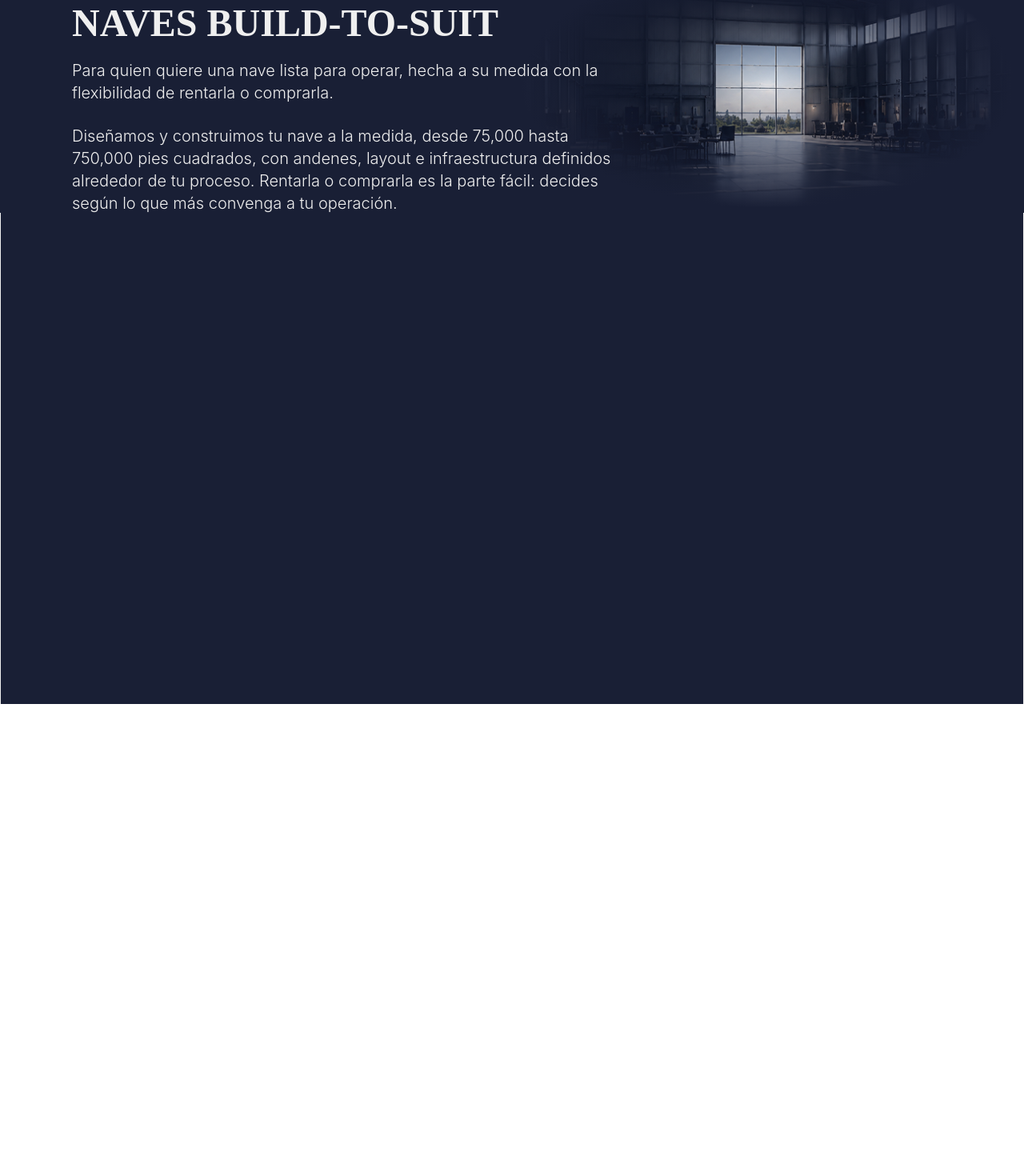
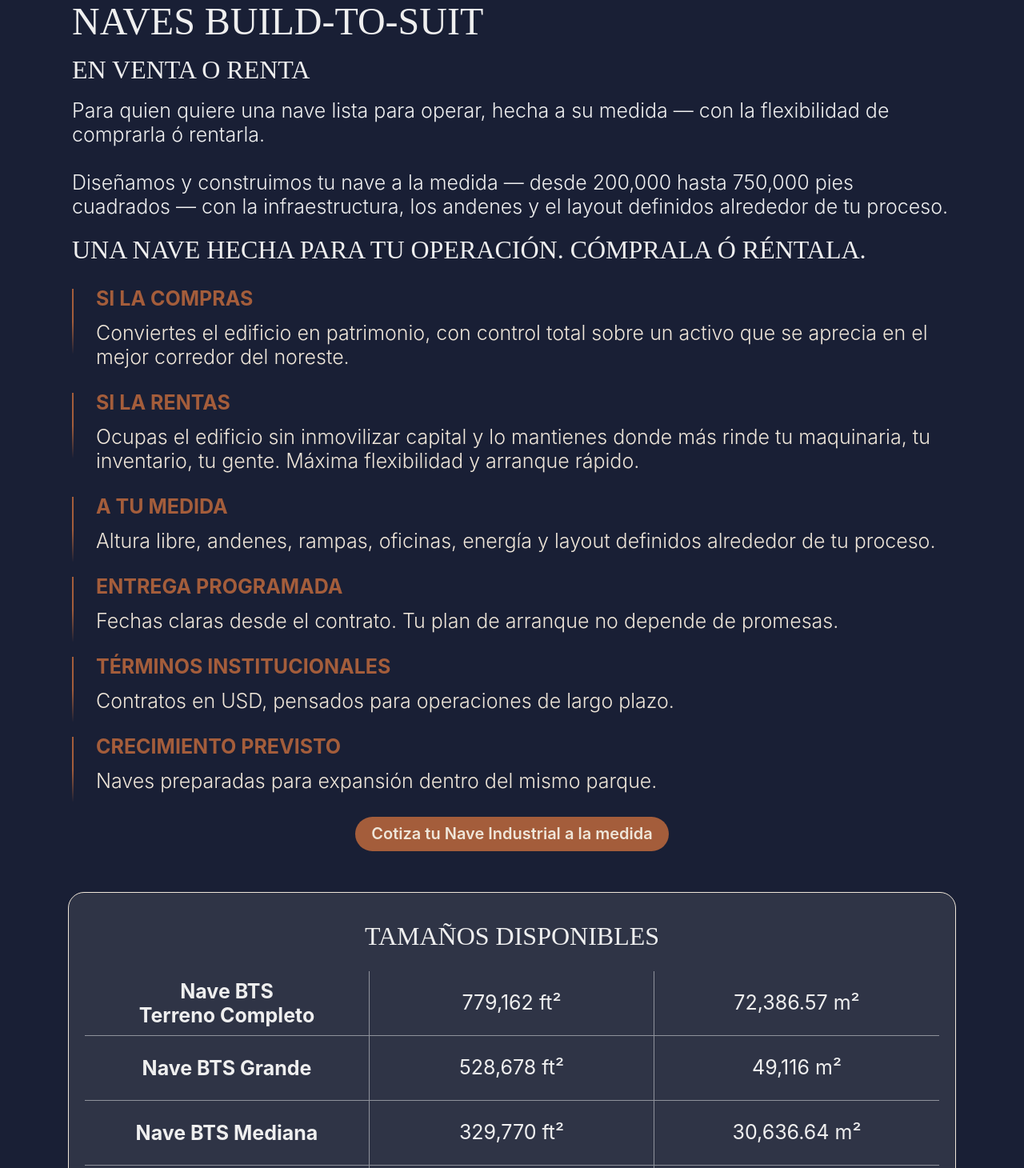
Before and after one commit to xperiencegroup/true-one-pager, a React (Vite) app: page / in a window 1280 px wide. Shown: the part 3790-5250 px from the top of the page at 80% size. Before the commit the page ends 4670 px from the top, so only its background shows below. Built offline with nearby package versions, Linux system fonts and the light colour scheme.

Commit message:
Sección de naves BTS

```diff
--- a/src/pages/components/naves.jsx
+++ b/src/pages/components/naves.jsx
@@ -1,12 +1,49 @@
 import naveImage from "../../assets/images/renta-naves.jpg";
+
+const beneficios = [
+  {
+    id: "si-la-compras",
+    title: "SI LA COMPRAS",
+    description:
+      "Conviertes el edificio en patrimonio, con control total sobre un activo que se aprecia en el mejor corredor del noreste.",
+  },
+  {
+    id: "si-la-rentas",
+    title: "SI LA RENTAS",
+    description:
+      "Ocupas el edificio sin inmovilizar capital y lo mantienes donde más rinde tu maquinaria, tu inventario, tu gente. Máxima flexibilidad y arranque rápido.",
+  },
+  {
+    id: "a-tu-medida",
+    title: "A TU MEDIDA",
+    description:
+      "Altura libre, andenes, rampas, oficinas, energía y layout definidos alrededor de tu proceso.",
+  },
+  {
+    id: "entrega-programada",
+    title: "ENTREGA PROGRAMADA",
+    description:
+      "Fechas claras desde el contrato. Tu plan de arranque no depende de promesas.",
+  },
+  {
+    id: "terminos-institucionales",
+    title: "TÉRMINOS INSTITUCIONALES",
+    description: "Contratos en USD, pensados para operaciones de largo plazo.",
+  },
+  {
+    id: "crecimiento-previsto",
+    title: "CRECIMIENTO PREVISTO",
+    description: "Naves preparadas para expansión dentro del mismo parque.",
+  },
+];
 
 export default function Naves() {
   return (
     <div className="flex flex-col justify-center items-center w-full bg-blue-overlay">
       {/* Renta o venta */}
-      <div className="relative flex flex-col w-full max-w-[1280px] h-[323px] px-[90px] py-[35px] gap-[21px]">
+      <div className="relative flex flex-col w-full max-w-[1280px] px-[90px] py-[60px] gap-[51px]">
         {/* Imagen con radial */}
-        <div className="absolute z-0 flex w-full h-full top-0 left-0">
+        <div className="hidden absolute z-0 flex w-full h-full top-0 left-0">
           {/* Div vacio */}
           <div className="flex-1" />
           <div className="flex-1 relative bg-white">
@@ -20,33 +57,112 @@ export default function Naves() {
           </div>
         </div>
 
-        {/* Titulo y subtitulo */}
-        <div className="relative flex flex-col gap-[10px]">
-          <h2 className="text-[17.77px] font-light leading-none uppercase">
-            Renta o venta
-          </h2>
-          <h3 className="text-[48px] font-abhaya font-semibold leading-none uppercase">
-            Naves build-to-suit
-          </h3>
+        {/* Parte superior */}
+        <div className="flex flex-col gap-[30px]">
+          {/* Texto Naves Built to suit */}
+          <div className="relative flex flex-col gap-[20px]">
+            <h2 className="text-[48px] font-abhaya leading-none uppercase">
+              Naves build-to-suit
+            </h2>
+            <h3 className="text-[32px] font-abhaya leading-none uppercase">
+              En venta o renta
+            </h3>
+            <p className="text-[25px] font-light leading-[120%]">
+              Para quien quiere una nave lista para operar, hecha a su medida —
+              con la flexibilidad de comprarla ó rentarla.
+              <br />
+              <br />
+              Diseñamos y construimos tu nave a la medida — desde 200,000 hasta
+              750,000 pies cuadrados — con la infraestructura, los andenes y el
+              layout definidos alrededor de tu proceso.
+            </p>
+            <p className="text-[32px] font-abhaya leading-[120%] uppercase">
+              Una nave hecha para tu operación. Cómprala ó réntala.
+            </p>
+          </div>
+
+          {/* Razones */}
+          <div className="flex flex-col gap-[30px]">
+            {beneficios.map((beneficio) => {
+              return (
+                <div
+                  key={beneficio.id}
+                  className="relative flex flex-col pl-[30px] gap-[15px] before:absolute before:left-0 before:top-0 before:h-[82.5px] before:w-[1.5px] before:bg-gradient-to-b before:from-orange before:via-orange before:to-transparent"
+                >
+                  <h3 className="text-[25px] leading-none text-orange font-bold">
+                    {beneficio.title}
+                  </h3>
+
+                  <p className="text-[25px] font-light leading-[120%] text-cream">
+                    {beneficio.description}
+                  </p>
+                </div>
+              );
+            })}
+          </div>
+
+          {/* button */}
+          <button className="w-fit self-center text-[20px] px-[20px] pt-[11px] pb-[12px] font-semibold leading-none rounded-[30px] text-cream bg-orange">
+            Cotiza tu Nave Industrial a la medida
+          </button>
         </div>
 
-        {/* Parrafos */}
-        <div className="relative flex flex-col gap-[26px]">
-          <p className="max-w-[690px] text-[20px] font-light leading-[140%]">
-            Para quien quiere una nave lista para operar, hecha a su medida con
-            la flexibilidad de rentarla o comprarla.
-          </p>
-          <p className="max-w-[690px] text-[20px] font-light leading-[140%]">
-            Diseñamos y construimos tu nave a la medida, desde 75,000 hasta
-            750,000 pies cuadrados, con andenes, layout e infraestructura
-            definidos alrededor de tu proceso. Rentarla o comprarla es la parte
-            fácil: decides según lo que más convenga a tu operación.
-          </p>
+        {/* Parte inferior */}
+        <div className="self-center flex flex-col w-[1110px] h-fit px-[20px] py-[30px] gap-[20px] rounded-[20px] border border-cream bg-cream/10">
+          <h3 className="text-[32px] text-center font-abhaya uppercase">
+            Tamaños disponibles
+          </h3>
+          <div className="grid grid-cols-3">
+            <div className="flex justify-center items-center border-r border-b py-[10px] border-white/50 text-[25px] text-center font-bold leading-[120%]">
+              Nave BTS <br /> Terreno Completo
+            </div>
+
+            <div className="flex justify-center items-center py-[10px] border-r border-b border-white/50 text-[25px]">
+              779,162 ft²
+            </div>
+
+            <div className="flex justify-center items-center py-[10px] border-b border-white/50 text-[25px]">
+              72,386.57 m²
+            </div>
+
+            <div className="h-[81px] flex justify-center items-center border-r border-b py-[10px] border-white/50 text-[25px] text-center font-bold leading-[120%]">
+              Nave BTS Grande
+            </div>
+
+            <div className="flex justify-center items-center py-[10px] border-r border-b border-white/50 text-[25px]">
+              528,678 ft²
+            </div>
+
+            <div className="flex justify-center items-center py-[10px] border-b border-white/50 text-[25px]">
+              49,116 m²
+            </div>
+
+            <div className="h-[81px] flex justify-center items-center border-r border-b py-[10px] border-white/50 text-[25px] text-center font-bold leading-[120%]">
+              Nave BTS Mediana
+            </div>
+
+            <div className="flex justify-center items-center py-[10px] border-r border-b border-white/50 text-[25px]">
+              329,770 ft²
+            </div>
+
+            <div className="flex justify-center items-center py-[10px] border-b border-white/50 text-[25px]">
+              30,636.64 m²
+            </div>
+
+            <div className="h-[81px] flex justify-center items-center border-r py-[10px] border-white/50 text-[25px] text-center font-bold leading-[120%]">
+              Nave BTS Chicas
+            </div>
+
+            <div className="flex justify-center items-center py-[10px] border-r border-white/50 text-[25px]">
+              196,068 - 213,657 ft²
+            </div>
+
+            <div className="flex justify-center items-center text-[25px]">
+              18,215.34 - 19,849.43 m²
+            </div>
+          </div>
         </div>
       </div>
-
-      {/* Especifiaciones */}
-      <div className="w-full max-w-[1280px] h-[614px] border-x"></div>
     </div>
   );
 }
```
